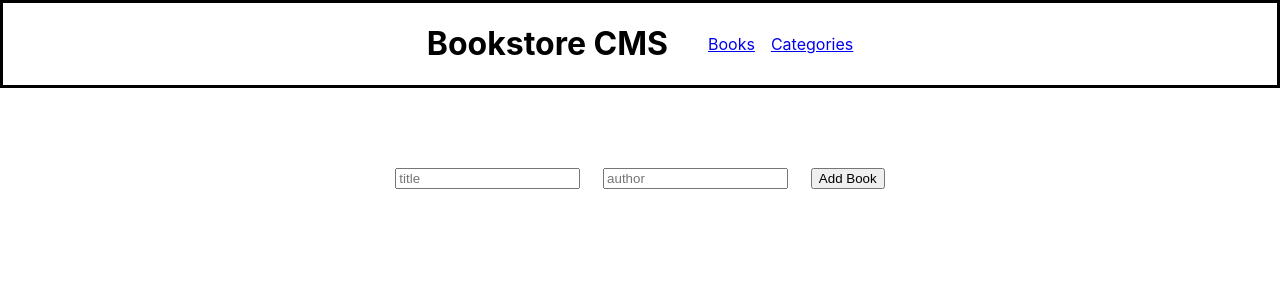
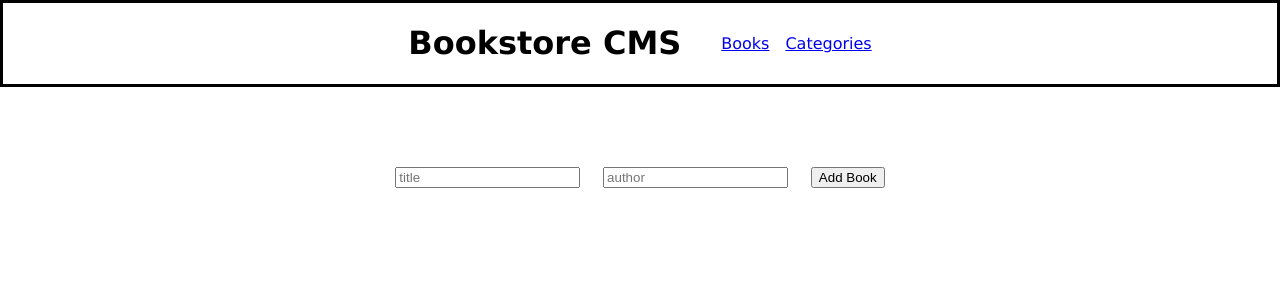
Before and after one commit to Movgto/react-redux-bookstore, a React (Create React App) app: page /#/ in a window 1280 px wide. Shown: the top 300 px of the page. Built offline with nearby package versions, Linux system fonts and the light colour scheme.

Commit message:
Connect store to react components

```diff
--- a/src/index.css
+++ b/src/index.css
@@ -1,17 +1,6 @@
 body {
   margin: 0;
-  font-family:
-    -apple-system,
-    BlinkMacSystemFont,
-    'Segoe UI',
-    'Roboto',
-    'Oxygen',
-    'Ubuntu',
-    'Cantarell',
-    'Fira Sans',
-    'Droid Sans',
-    'Helvetica Neue',
-    sans-serif;
+  font-family: Verdana, Geneva, Tahoma, sans-serif;
   -webkit-font-smoothing: antialiased;
   -moz-osx-font-smoothing: grayscale;
 }
```
